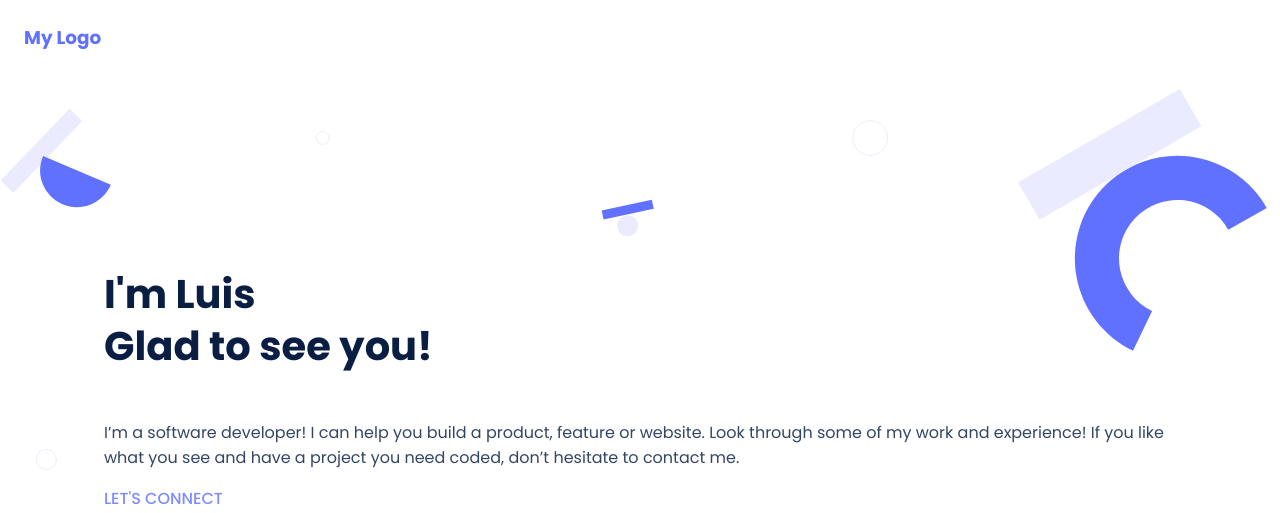
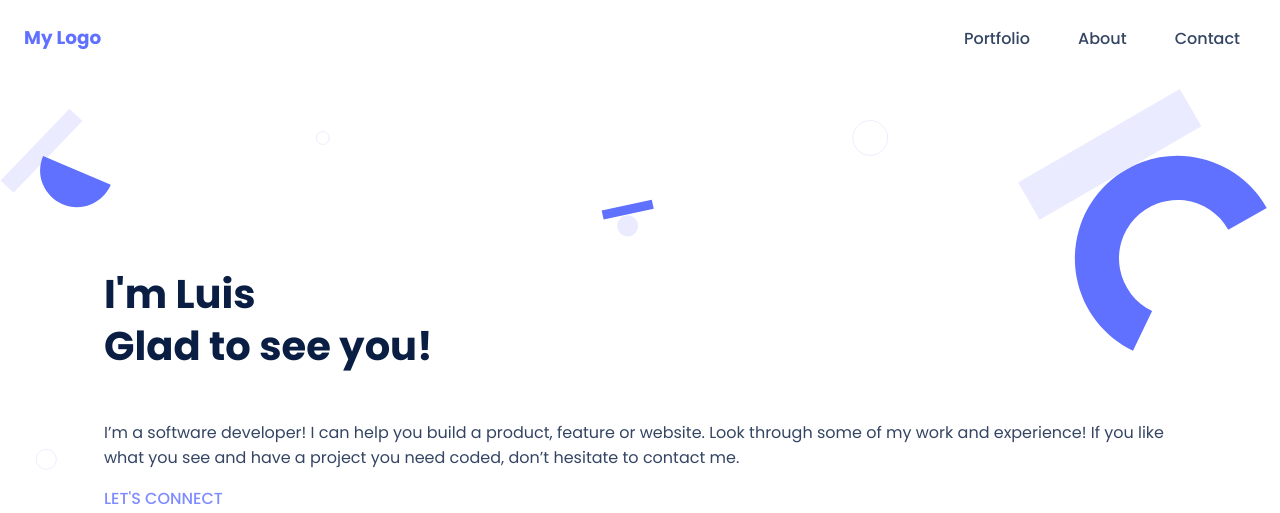
Before and after one commit to lu-jim/mobile-portfolio, a website: page index.html in a window 1280 px wide. Shown: the top 513 px of the page. Drawn offline with Linux system fonts and the light colour scheme.

Commit message:
Address PR issues - Missing desktop menu and modal image size

```diff
--- a/index.html
+++ b/index.html
@@ -26,6 +26,11 @@
     <header class="header">
       <a href="#" class="logo">My Logo</a>
       <span class="hamburger-menu" id="ham-button">☰</span>
+      <ul class="menu">
+        <li><a href="#portfolio" class="menu-item">Portfolio</a></li>
+        <li><a href="#about" class="menu-item">About</a></li>
+        <li><a href="#contact" class="menu-item">Contact</a></li>
+      </ul>
       <nav class="navbar overlay" id="myNav">
         <a href="javascript:void(0)" class="closebtn" id="close-btn">&times;</a>
         <ul class="overlay-content">
--- a/styles.css
+++ b/styles.css
@@ -157,7 +157,7 @@ li {
 .project-image {
   padding: 0 0 1rem 0;
   display: flex;
-  width: 100%;
+  width: 75%;
 }
 
 .project-title {
```
